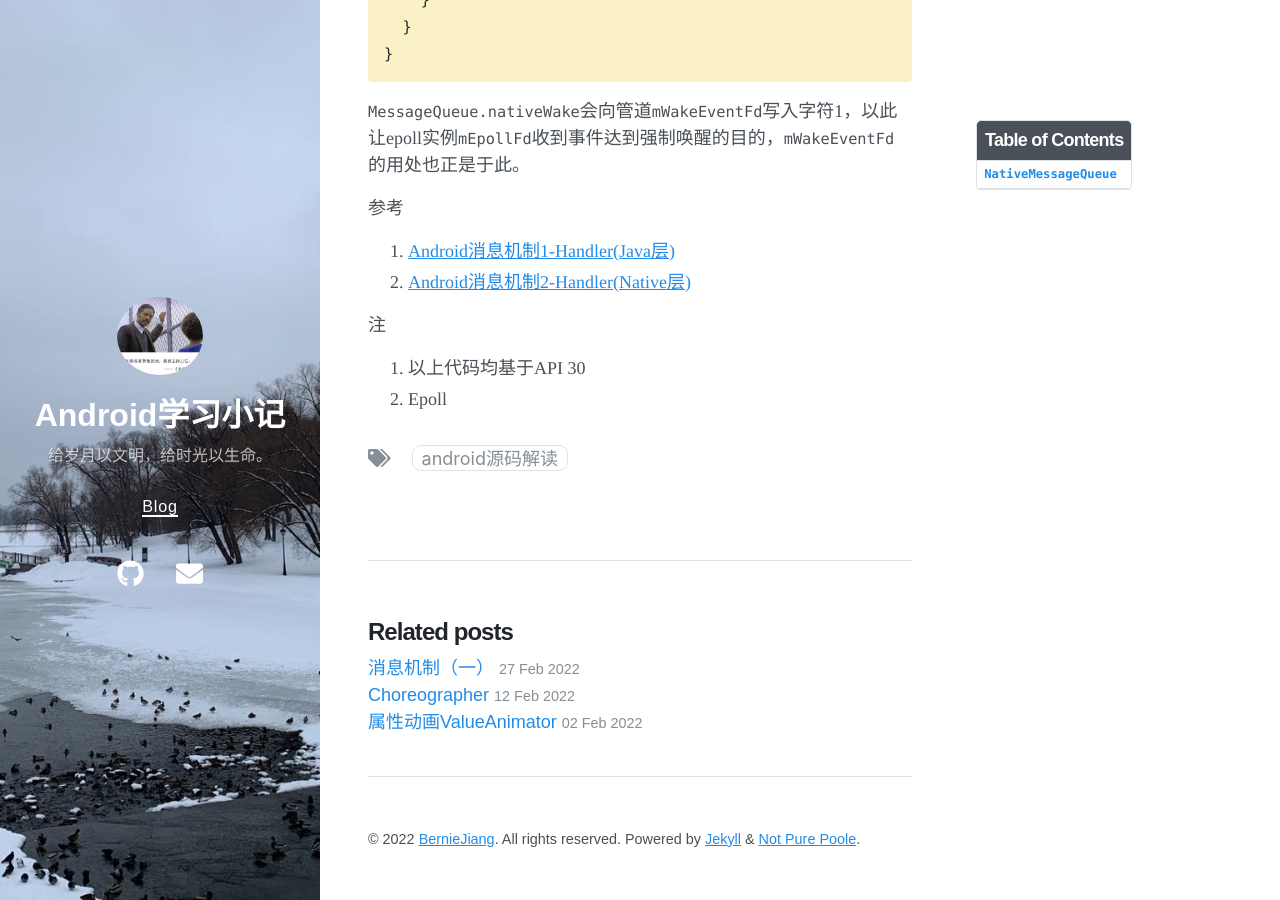
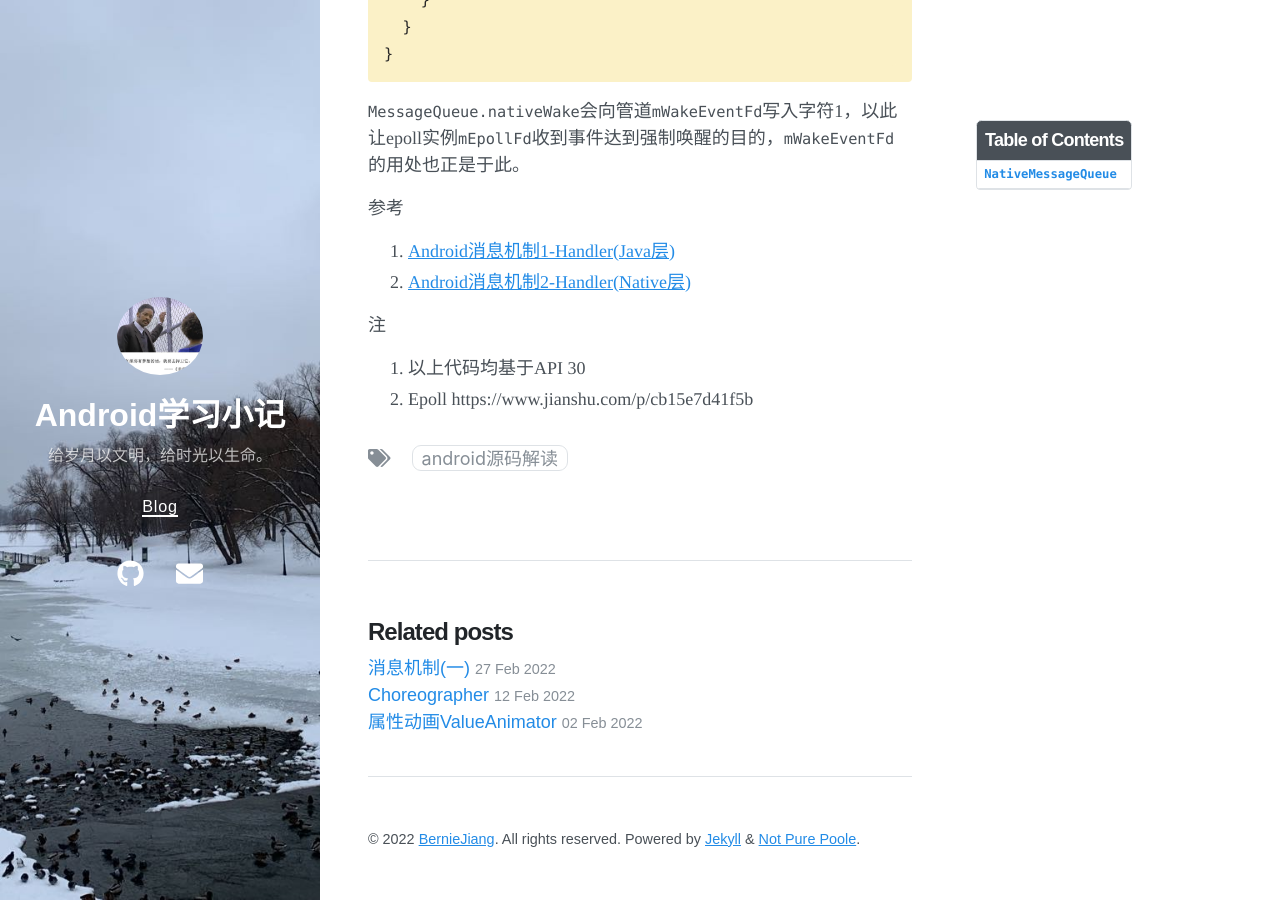
Before and after one commit to Bernie-sw-jiang/BernieJiang.github.io, a Jekyll site: the page built from _posts/2022-03-20-消息机制(二).markdown, in a window 1280 px wide and 900 px high, scrolled down 9165 px. Built offline with Jekyll 4.4.1, drawn with Linux system fonts in a browser that asks for light colours; nearby versions of some CDN libraries.

Commit message:
feat: 消息机制(一)

```diff
--- a/_posts/2022-02-12-Choreographer.markdown
+++ b/_posts/2022-02-12-Choreographer.markdown
@@ -548,4 +548,4 @@ private class MyFrameCallbackProvider implements AnimationFrameCallbackProvider
 注
 
 1. 以上代码均基于API 30
-2. 本文运用了大量`Handler`相关知识，对此不熟悉的同学可以阅读[消息机制](../2022-02-27-消息机制（一）)
+2. 本文运用了大量`Handler`相关知识，对此不熟悉的同学可以阅读[消息机制](../2022-02-27-消息机制(一))
--- a/_posts/2022-02-27-消息机制（一）.markdown
+++ b/_posts/2022-02-27-消息机制(一).markdown
@@ -1,6 +1,6 @@
 ---
 layout: post
-title:  "消息机制（一）"
+title:  "消息机制(一)"
 date:   2022-02-27
 toc:  true
 tags: [Android源码解读]
@@ -761,7 +761,7 @@ private boolean enqueueMessage(@NonNull MessageQueue queue, @NonNull Message msg
 
 ![MessageQueue.next](../assets/img/消息机制3.png)
 
-消息机制在Java层的相关流程我们已经介绍完了，但是还有部分`MessageQueue`的native方法没有介绍，这些方法涉及队列的阻塞和唤醒，另外其实native层也有自己一套完整的消息机制，我们会在[消息机制（二）](../2022-03-20-消息机制（二）)中详细介绍
+消息机制在Java层的相关流程我们已经介绍完了，但是还有部分`MessageQueue`的native方法没有介绍，这些方法涉及队列的阻塞和唤醒，另外其实native层也有自己一套完整的消息机制，我们会在[消息机制(二)](../2022-03-20-消息机制(二))中详细介绍
 
 参考
 
--- a/_posts/2022-03-20-消息机制（二）.markdown
+++ b/_posts/2022-03-20-消息机制(二).markdown
@@ -352,4 +352,4 @@ void Looper::wake() {
 注
 
 1. 以上代码均基于API 30
-1. Epoll
+1. Epoll https://www.jianshu.com/p/cb15e7d41f5b
```
Also changed, not shown: other parts of _posts/2022-03-20-消息机制(二).markdown (+1 -1 lines).
